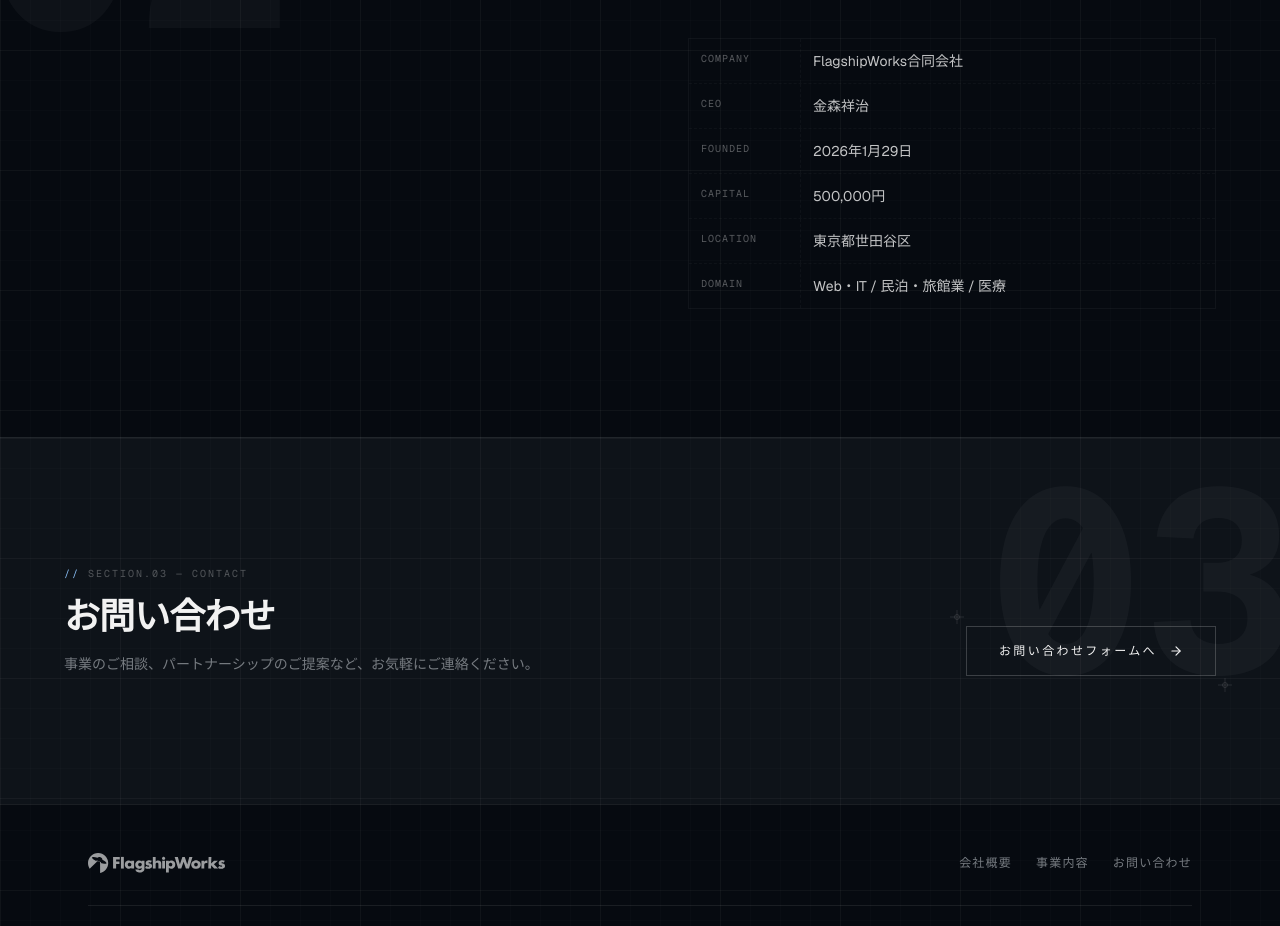
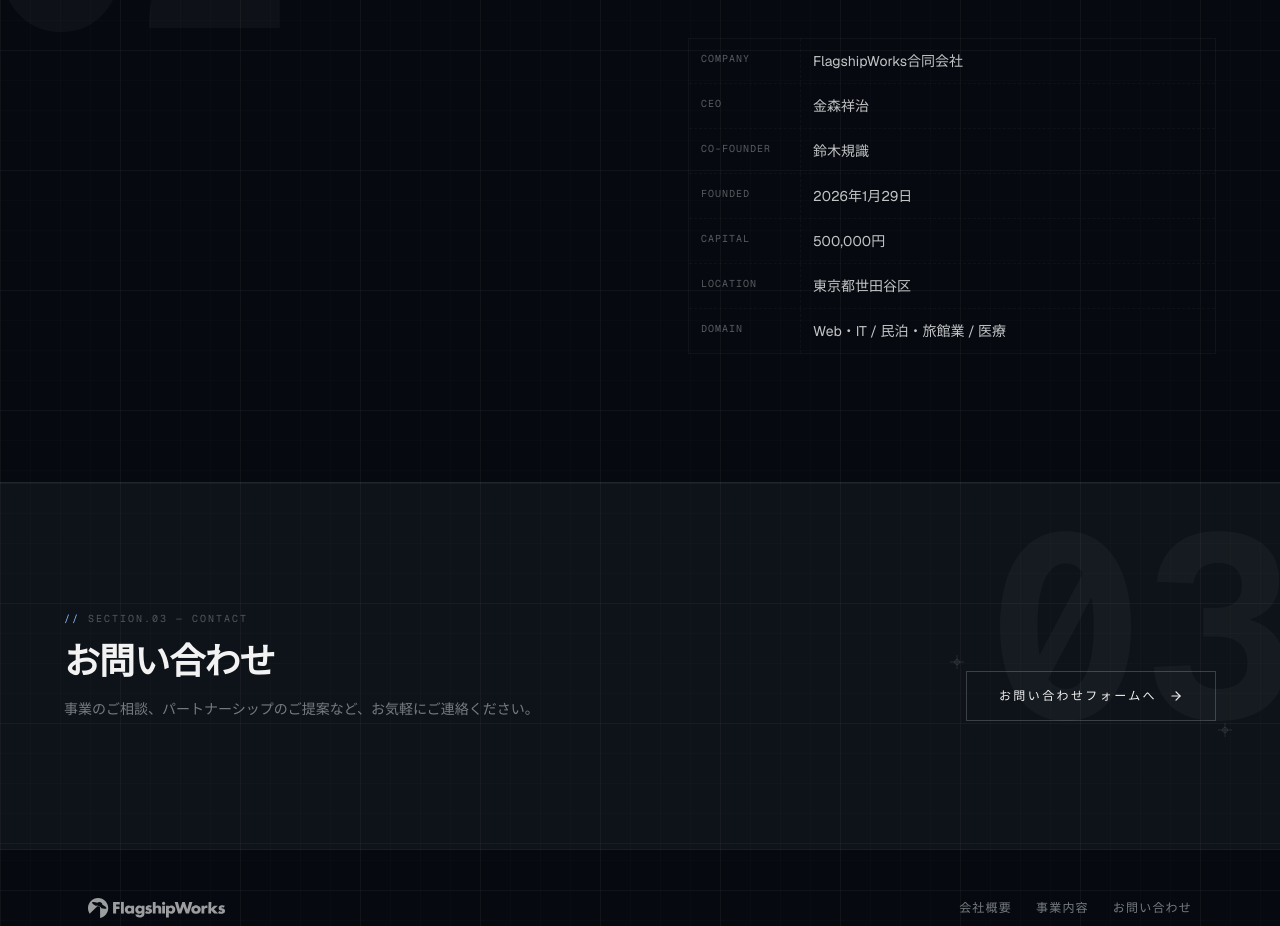
Before and after one commit to flagshipworks-dev/flagshipworks, a Next.js app: page / in a window 1280 px wide. Shown: the part 1750-2676 px from the top of the page. Built offline with nearby package versions, Linux system fonts and the light colour scheme.

Commit message:
feat: 会社概要にCO-FOUNDER（鈴木規識）を追加
Co-Authored-By: Claude Sonnet 4.6 <noreply@anthropic.com>

```diff
--- a/src/app/page.tsx
+++ b/src/app/page.tsx
@@ -158,6 +158,7 @@ const businesses = [
 const companyInfo = [
   { label: "COMPANY",  value: "FlagshipWorks合同会社" },
   { label: "CEO",      value: "金森祥治" },
+  { label: "CO-FOUNDER", value: "鈴木規識" },
   { label: "FOUNDED",  value: "2026年1月29日" },
   { label: "CAPITAL",  value: "500,000円" },
   { label: "LOCATION", value: "東京都世田谷区" },
```
